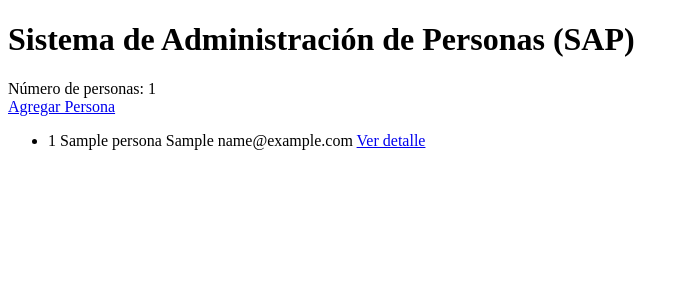
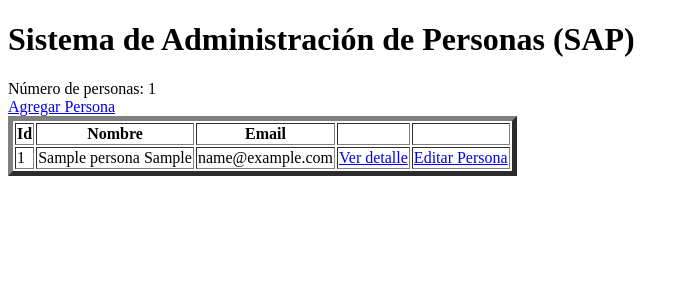
Before and after one commit to GioSosaGacia/django_webapp, a Django app: page / in a window 1280 px wide. Shown: the top 300 px of the page, without its empty margins (0-689 px from the left). Run offline with Django 5.2, Linux system fonts and the light colour scheme; tables that the repository leaves empty hold one stand-in row (values such as "Sample post").

Commit message:
Editar persona parte 1, en template de bienvenido.html

```diff
--- a/webapp/templates/bienvenido.html
+++ b/webapp/templates/bienvenido.html
@@ -16,16 +16,29 @@
         <div><a href="nueva_persona">Agregar Persona</a></div>
     </div>
     <div>
-        <ul>
-            {% for persona in personas %}
-                <li>{{persona.id}}
-                    {{persona.nombre}}
-                    {{persona.apellido}}
-                    {{persona.email}}
-                    <a href="detalle_persona/{{persona.id}}">Ver detalle</a>
-                </li>
-            {% endfor %}
-        </ul>
+        <table border="5">
+            <thead>
+                <tr>
+                    <th>Id</th>
+                    <th>Nombre</th>
+                    <th>Email</th>
+                    <th></th>
+                    <th></th>
+                </tr>
+            </thead>
+            <tbody>
+                {% for persona in personas %}
+                <tr>
+                    <td>{{persona.id}}</td>
+                    <td>{{persona.nombre}} {{persona.apellido}}</td>
+                    <td>{{persona.email}}</td>
+                    <td><a href="detalle_persona/{{persona.id}}">Ver detalle</a></td>
+                    <td><a href="editar_persona/{{persona.id}}">Editar Persona</a></td>
+                </tr>
+                {% endfor %}
+            </tbody>
+        </table>
+
     </div>
 </body>
 </html>
```
